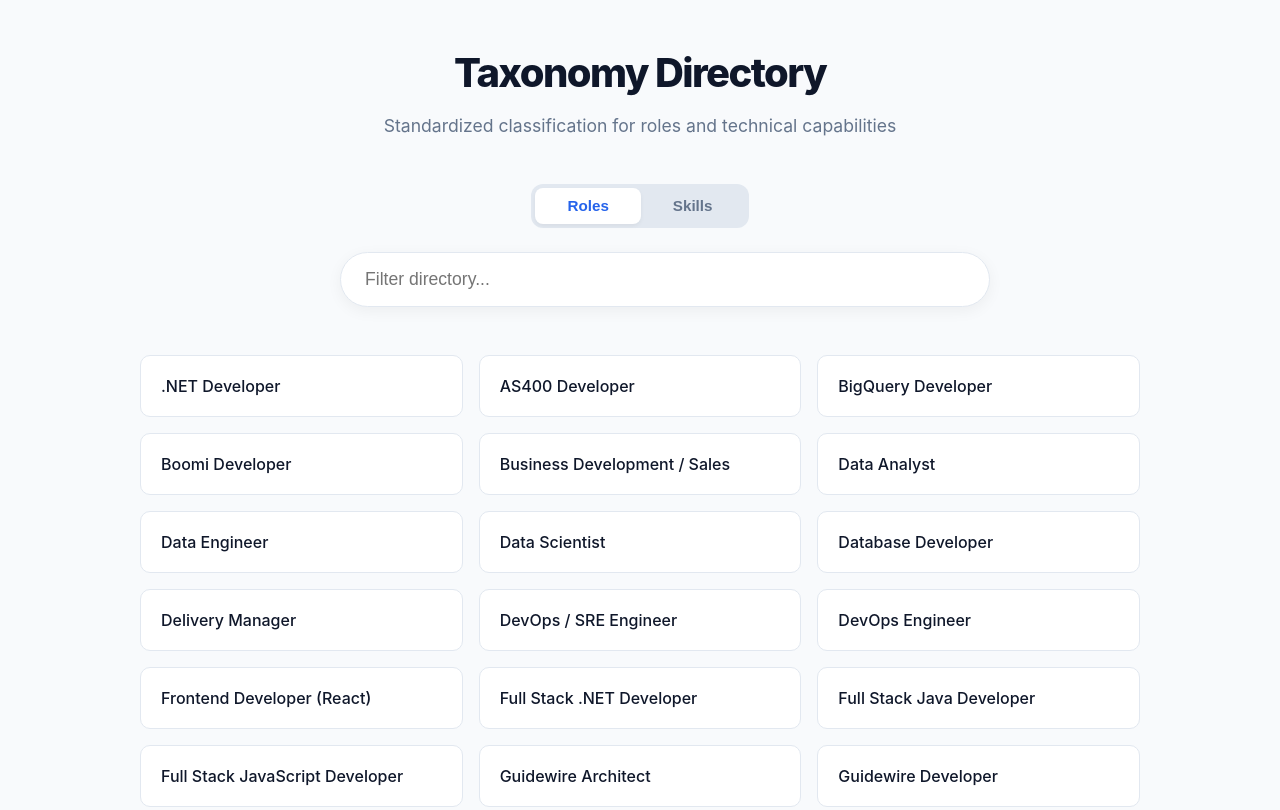
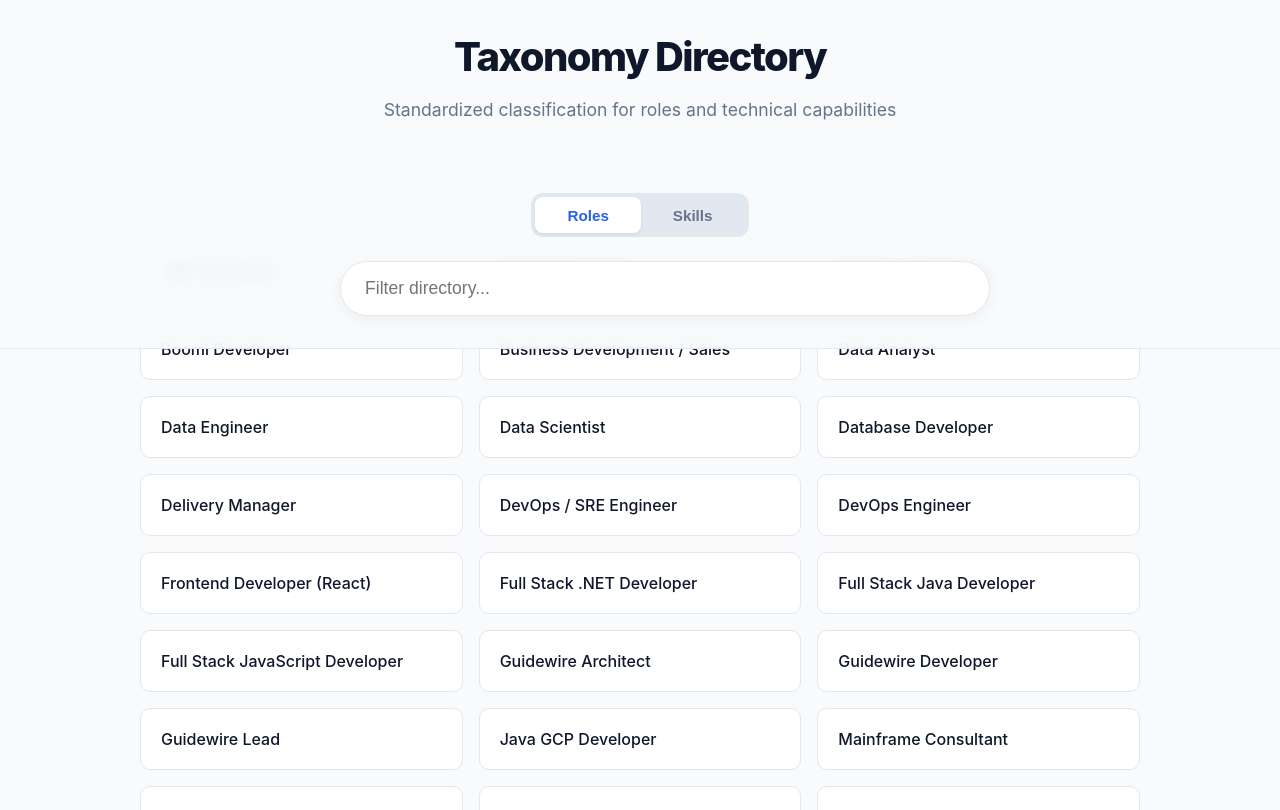
Before and after one commit to meisubz/skill-taxonomy, a plain HTML site: page index.html in a window 1280 px wide. Shown: the top 810 px of the page. Drawn offline with Linux system fonts and the light colour scheme.

Commit message:
search bar update

```diff
--- a/index.html
+++ b/index.html
@@ -22,17 +22,19 @@
             display: flex;
             justify-content: center;
             min-height: 100vh;
-            padding: 3rem 1rem;
         }
 
         .container {
             width: 100%;
             max-width: 1000px;
+            padding: 0 1rem 3rem 1rem;
+            /* Pushes content down so it starts after the fixed header */
+            margin-top: 240px;
         }
 
         header {
             text-align: center;
-            margin-bottom: 3rem;
+            margin-bottom: 2rem;
         }
 
         h1 {
@@ -47,16 +49,22 @@
             font-size: 1.1rem;
         }
 
-        /* Controls Area */
+        /* Fixed Controls Area */
         .directory-controls {
+            position: fixed;
+            top: 0;
+            left: 0;
+            right: 0;
             display: flex;
             flex-direction: column;
             align-items: center;
             gap: 1.5rem;
-            margin-bottom: 3rem;
-            position: sticky;
-            top: 1rem;
-            z-index: 100;
+            padding: 2rem 1rem;
+            z-index: 1000;
+            /* Background ensures content doesn't show through */
+            background-color: rgba(248, 250, 252, 0.9);
+            backdrop-filter: blur(8px);
+            border-bottom: 1px solid var(--border);
         }
 
         .tabs {
@@ -97,6 +105,7 @@
             font-size: 1.1rem;
             outline: none;
             box-shadow: 0 4px 15px rgba(0,0,0,0.05);
+            background: white;
             transition: border-color 0.2s, box-shadow 0.2s;
         }
 
@@ -141,13 +150,11 @@
 </head>
 <body>
 
-<div class="container">
+<div class="directory-controls">
     <header>
         <h1>Taxonomy Directory</h1>
         <p class="subtitle">Standardized classification for roles and technical capabilities</p>
     </header>
-
-    <div class="directory-controls">
     <div class="tabs">
         <button id="btnRoles" class="active" onclick="setView('roles')">Roles</button>
         <button id="btnSkills" onclick="setView('skills')">Skills</button>
@@ -157,6 +164,7 @@
     </div>
 </div>
 
+<div class="container">
     <div id="results" class="directory-grid"></div>
 </div>
 
```
Lines whose indentation alone changed are shown as unchanged.
